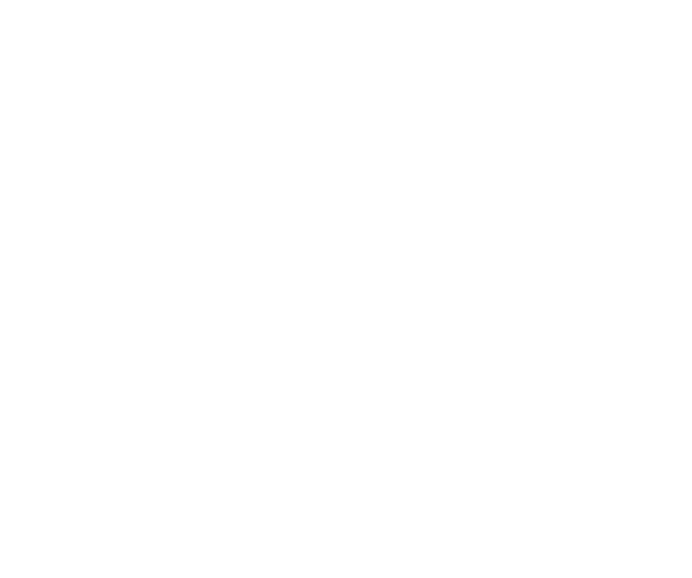
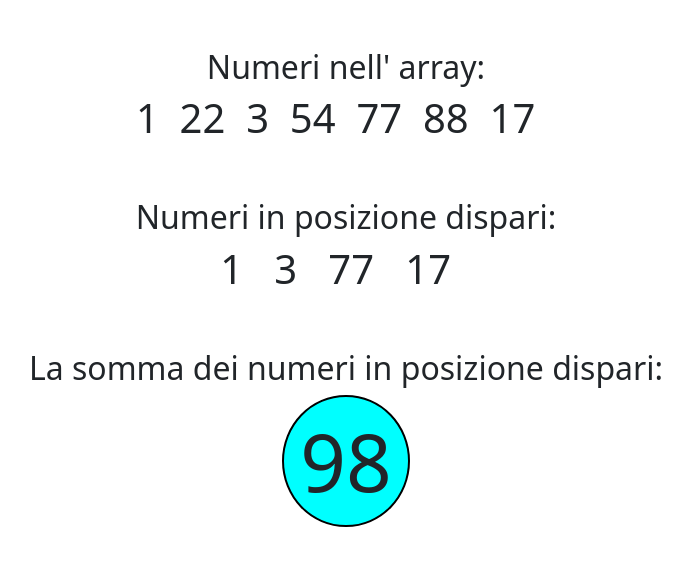
Before and after one commit to PaoloCardinale09/js-jsnacks-blocco-2, a plain HTML site: page JSnack3/index.html in a window 1280 px wide. Shown: the whole page, without its empty margins (294-986 px from the left). Drawn offline with nearby package versions, Linux system fonts and the light colour scheme.

Commit message:
add JSnack3 complete

```diff
--- a/JSnack3/css/style.css
+++ b/JSnack3/css/style.css
@@ -0,0 +1,7 @@
+#sum-even-numbers{
+    background-color:aqua;
+    padding: 1rem;
+    display: inline-block;
+    border-radius: 50%;
+    border: 2px solid black;
+}
--- a/JSnack3/index.html
+++ b/JSnack3/index.html
@@ -1,29 +1,41 @@
 <!DOCTYPE html>
 <html lang="en">
-
   <head>
-	<meta charset="UTF-8">
-	<meta http-equiv="X-UA-Compatible" content="IE=edge">
-	<meta name="viewport" content="width=device-width, initial-scale=1.0">
+    <meta charset="UTF-8" />
+    <meta http-equiv="X-UA-Compatible" content="IE=edge" />
+    <meta name="viewport" content="width=device-width, initial-scale=1.0" />
     <title>JSnack3</title>
     <!-- BOOTSTRAP -->
-	<link href="https://cdn.jsdelivr.net/npm/bootstrap@5.2.3/dist/css/bootstrap.min.css" rel="stylesheet"
-		integrity="sha384-rbsA2VBKQhggwzxH7pPCaAqO46MgnOM80zW1RWuH61DGLwZJEdK2Kadq2F9CUG65" crossorigin="anonymous">
+    <link
+      href="https://cdn.jsdelivr.net/npm/bootstrap@5.2.3/dist/css/bootstrap.min.css"
+      rel="stylesheet"
+      integrity="sha384-rbsA2VBKQhggwzxH7pPCaAqO46MgnOM80zW1RWuH61DGLwZJEdK2Kadq2F9CUG65"
+      crossorigin="anonymous"
+    />
 
     <!-- FONT AWESOME -->
-	<link rel="stylesheet" href="https://cdnjs.cloudflare.com/ajax/libs/font-awesome/6.2.1/css/all.min.css"
+    <link
+      rel="stylesheet"
+      href="https://cdnjs.cloudflare.com/ajax/libs/font-awesome/6.2.1/css/all.min.css"
       integrity="sha512-MV7K8+y+gLIBoVD59lQIYicR65iaqukzvf/nwasF0nqhPay5w/9lJmVM2hMDcnK1OnMGCdVK+iQrJ7lzPJQd1w=="
-		crossorigin="anonymous" referrerpolicy="no-referrer" />
+      crossorigin="anonymous"
+      referrerpolicy="no-referrer"
+    />
 
     <!-- STYLE -->
-	<link rel="stylesheet" href="./css/style.css">
+    <link rel="stylesheet" href="./css/style.css" />
     <!-- CUSTOM JS -->
     <script type="text/javascript" src="./js/main.js" defer></script>
   </head>
 
   <body>
-
-
+    <div class="container text-center p-5">
+      <div class="h2">Numeri nell' array:</div>
+      <div id="total-numbers" class="h1 pb-5"></div>
+      <div class="h2">Numeri in posizione dispari:</div>
+      <div id="even-numbers" class="h1 pb-5"></div>
+      <div class="h2">La somma dei numeri in posizione dispari:</div>
+      <div id="sum-even-numbers" class="display-1 "></div>
+    </div>
   </body>
-
 </html>
--- a/JSnack3/js/main.js
+++ b/JSnack3/js/main.js
@@ -1,16 +1,23 @@
 // JSnack3
 // Crea un array di numeri interi e fai la somma di tutti gli elementi  che sono in posizione dispari
-
-let numbers = [
-    1, 22, 3, 54, 77, 88, 17];
+const totalNumbersEl = document.getElementById("total-numbers");
+const sumEvenNumbers = document.getElementById("sum-even-numbers");
+const evenNumbers = document.getElementById('even-numbers');
+let numbers = [1, 22, 3, 54, 77, 88, 17];
 // console.log(numbers.length);
 
 let sum = 0;
 
 for (let i = 0; i < numbers.length; i++) {
-    // console.log(numbers[i]);
-    if (i % 2 !== 1) {
-        sum += numbers[i];
-    }
+  console.log(numbers[i]);
+  if (i % 2 !== 1) {
+    sum += numbers[i];
+evenNumbers.innerHTML += `${numbers[i]}   `;
+  }
+  totalNumbersEl.innerHTML += `${numbers[i]}  `;
+  console.log(totalNumbersEl)
+  sumEvenNumbers.innerHTML = `${sum} `;
+  // console.log(sumEvenNumbers);
 }
-console.log(sum);
+// console.log(sum);
+// console.log(sumEvenNumbers);
```
Lines whose indentation alone changed are shown as unchanged.
